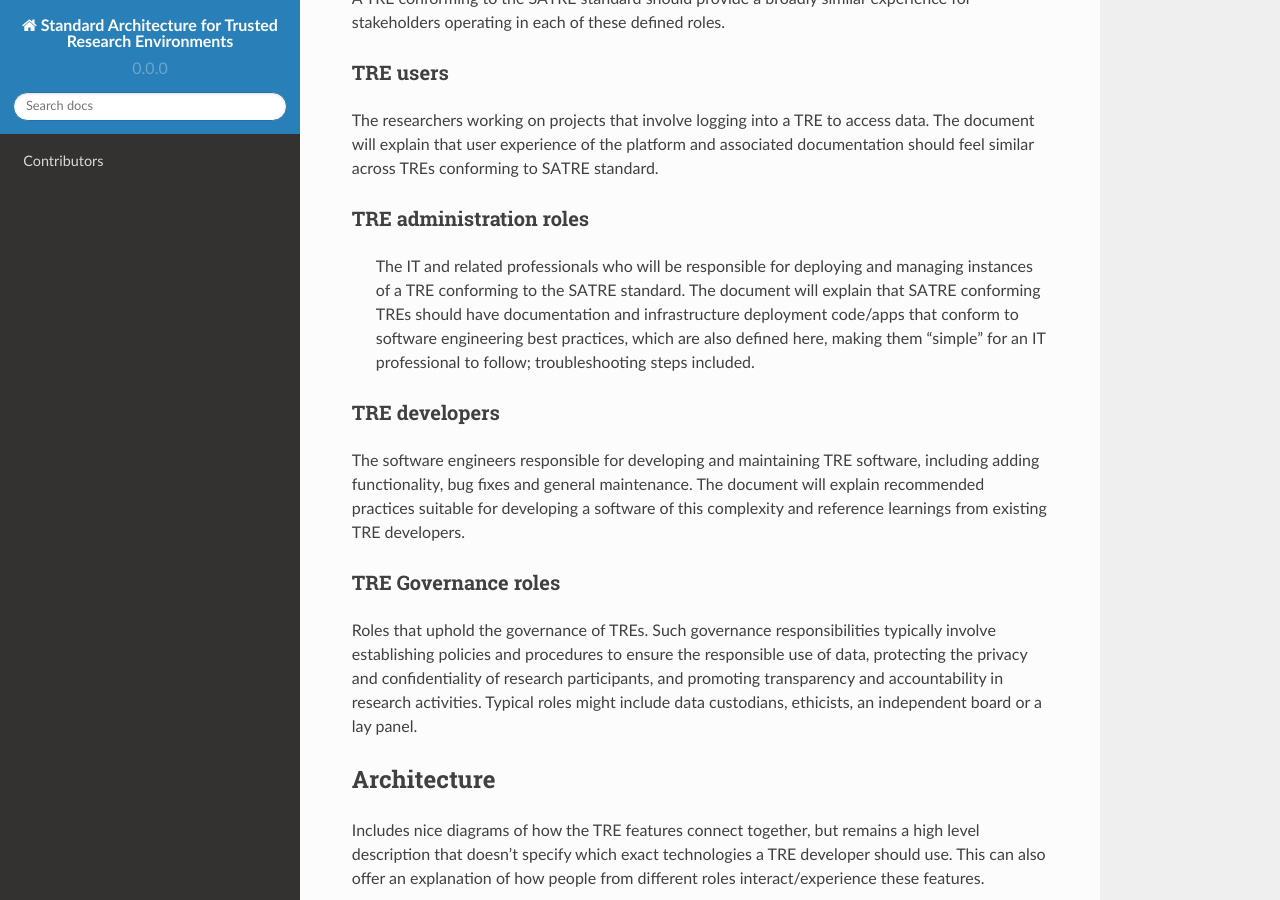
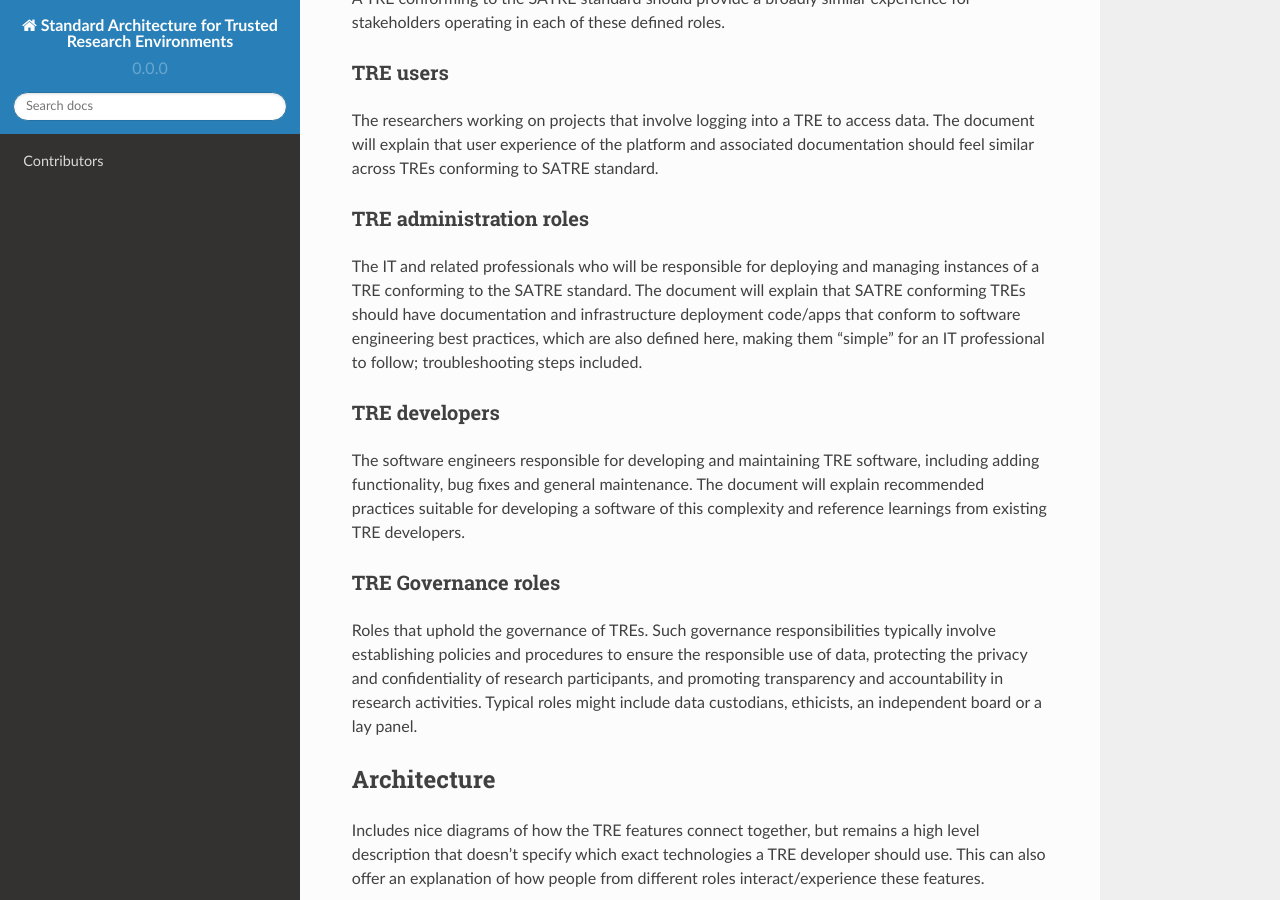
Before and after one commit to sa-tre/satre-specification, a Sphinx documentation site: the page built from docs/source/index.md, in a window 1280 px wide and 900 px high, scrolled down 1338 px. Built offline with Sphinx 7.4.7 and the Read the Docs theme 2.0.0, drawn with Linux system fonts in a browser that asks for light colours.

Commit message:
finish merge

```diff
--- a/docs/source/index.md
+++ b/docs/source/index.md
@@ -46,7 +46,7 @@ The researchers working on projects that involve logging into a TRE to access da
 
 ### TRE administration roles
 
-> The IT and related professionals who will be responsible for deploying and managing instances of a TRE conforming to the SATRE standard. The document will explain that SATRE conforming TREs should have documentation and infrastructure deployment code/apps that conform to software engineering best practices, which are also defined here, making them "simple" for an IT professional to follow; troubleshooting steps included.
+The IT and related professionals who will be responsible for deploying and managing instances of a TRE conforming to the SATRE standard. The document will explain that SATRE conforming TREs should have documentation and infrastructure deployment code/apps that conform to software engineering best practices, which are also defined here, making them "simple" for an IT professional to follow; troubleshooting steps included.
 
 ### TRE developers
 
```
